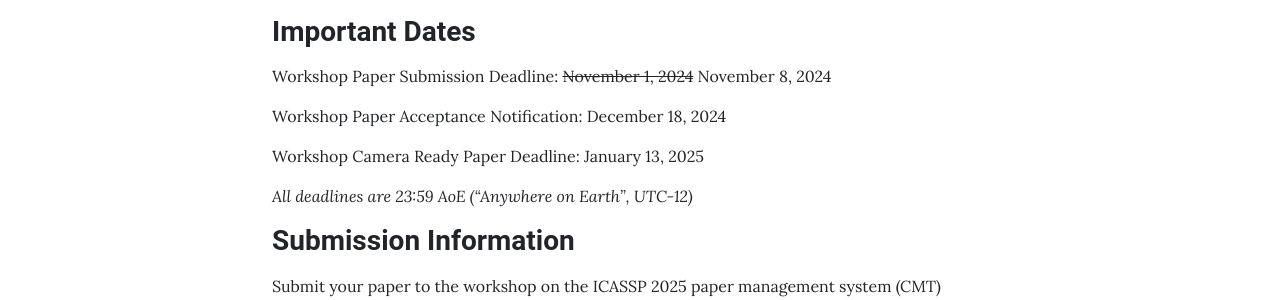
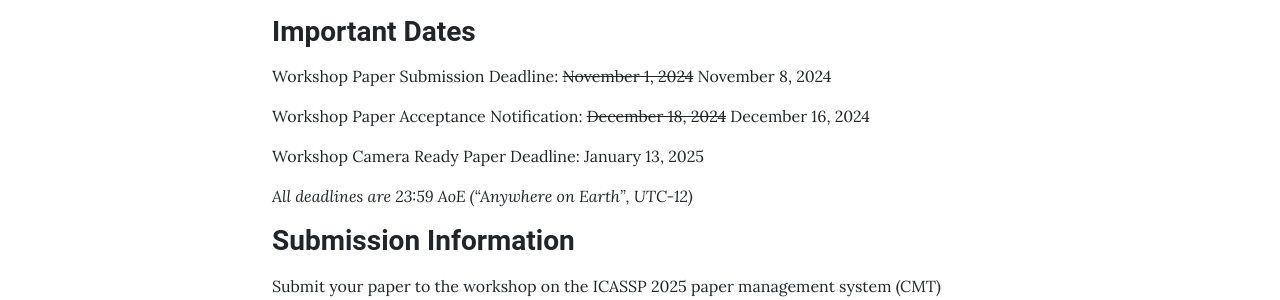
Before and after one commit to WIMAGA/wimaga.github.io, a Jekyll site: the page built from pages/call.md, in a window 1280 px wide. Shown: the part 736-1036 px from the top of the page. Built offline with Jekyll 4.4.1, drawn with Linux system fonts in a browser that asks for light colours.

Commit message:
Update call.md

```diff
--- a/pages/call.md
+++ b/pages/call.md
@@ -21,7 +21,7 @@ The workshop invites submission of original and unpublished research papers on t
 
 Workshop Paper Submission Deadline: ~~November 1, 2024~~ November 8, 2024
 
-Workshop Paper Acceptance Notification: December 18, 2024
+Workshop Paper Acceptance Notification: ~~December 18, 2024~~ December 16, 2024
 
 Workshop Camera Ready Paper Deadline: January 13, 2025
 
```
